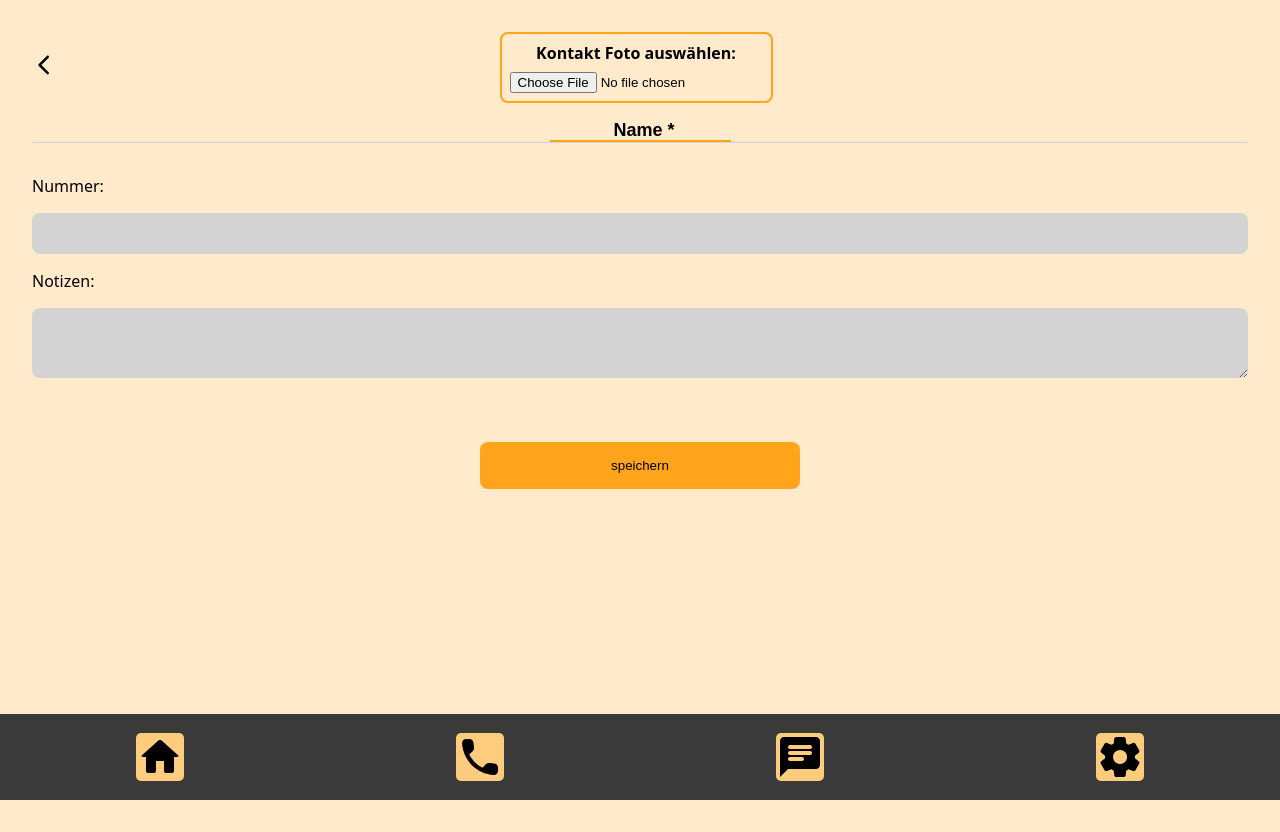
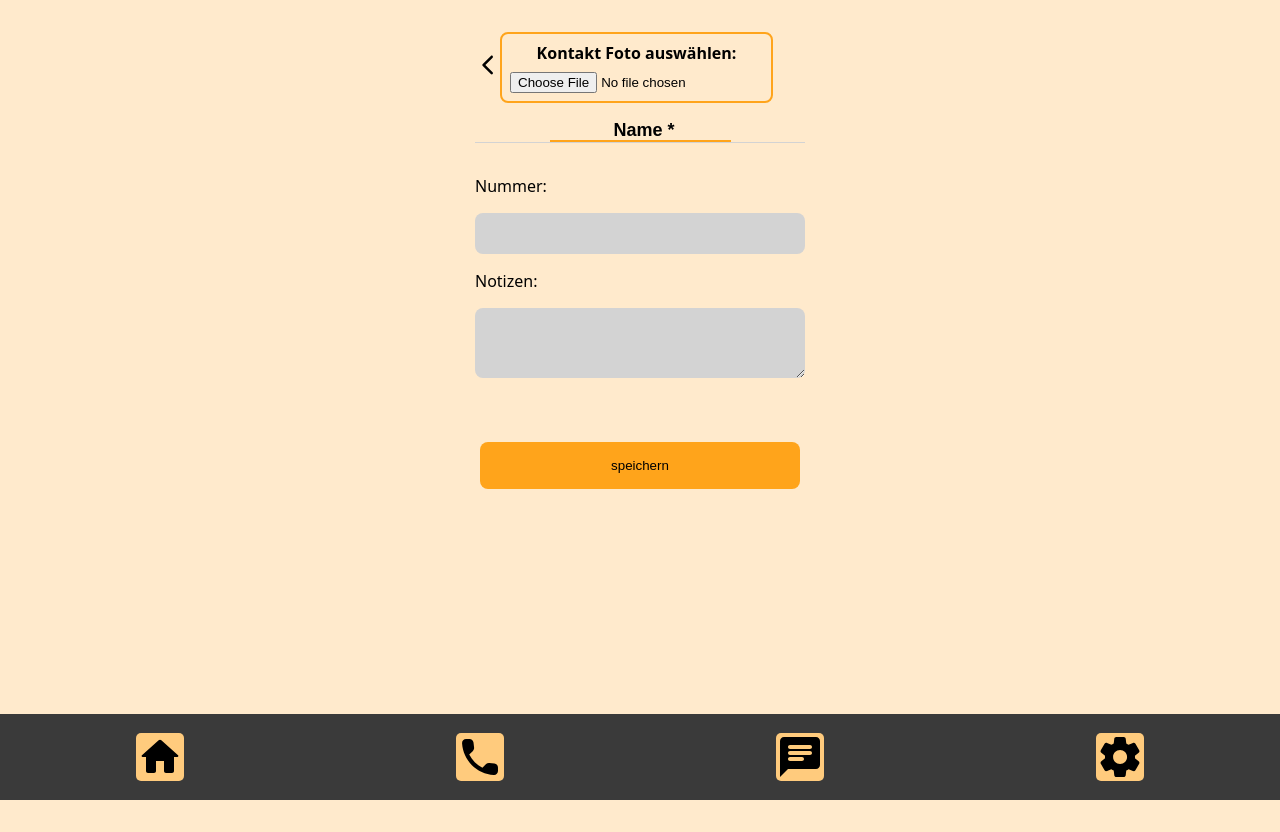
Before and after one commit to MariaRiosNavarro/mobileSimulation-propOS, a Next.js app: page /create in a window 1280 px wide. After the commit the page ends 800 px from the top, so only its background shows below. Built offline with nearby package versions, Linux system fonts and the light colour scheme; no server answers; the database is empty.

Commit message:
Add styles for dark mode, i forgot it!!

```diff
--- a/components/ContactForm/index.js
+++ b/components/ContactForm/index.js
@@ -8,11 +8,24 @@ import Button from "../Button";
 import { StyledButtonsContainer } from "../components.style";
 import { ThemeContext } from "../../pages/_app";
 import { useContext } from "react";
-import { StyledInputName } from "../Layout";
+import {
+  StyledInputName,
+  StyledTextareaGray,
+  StyledInputGray,
+  StyledCircularContainer,
+} from "../Layout";
 import { useState } from "react";
 import { useRouter } from "next/router";
 import Link from "next/link";
 //------------------------------------------STYLE
+
+const FormContainer = styled.div`
+  display: flex;
+  flex-direction: column;
+  align-items: center;
+  margin-top: 0;
+  height: 100vh;
+`;
 
 const StyledPhotoInput = styled.input`
   background-color: transparent;
@@ -32,26 +45,6 @@ const StyledPhotoLabel = styled.label`
   border: 2px solid var(--primary-color);
   &:hover {
     border: 2px solid var(--hover-color);
-  }
-`;
-const StyledInputGray = styled.input`
-  background-color: lightgray;
-  border: none;
-  border-radius: 8px;
-  outline: none;
-  padding: 0.8rem;
-  &:focus {
-    border-bottom: 2px solid var(--primary-color);
-  }
-`;
-const StyledTextareaGray = styled.textarea`
-  background-color: lightgray;
-  border: none;
-  border-radius: 8px;
-  outline: none;
-  padding: 0.8rem;
-  &:focus {
-    border-bottom: 2px solid var(--primary-color);
   }
 `;
 
@@ -94,10 +87,13 @@ export default function ContactForm({ onSubmit, defaultData, formName }) {
   }
   return (
     <>
+      <FormContainer>
         <form onSubmit={handleSubmit} formName={formName}>
           <StyledHeadingandFoto>
             <PositioningContainer>
+              <StyledCircularContainer theme={theme} customColor={customColor}>
                 <BackLink href={"/contacts"}>{backSVG}</BackLink>
+              </StyledCircularContainer>
               {/*-------------------------------- PHOTO INPUT  */}
               <StyledPhotoLabel htmlFor="photo">
                 Kontakt Foto auswählen:
@@ -132,6 +128,8 @@ export default function ContactForm({ onSubmit, defaultData, formName }) {
               name="phone"
               type="text"
               defaultValue={defaultData?.phone}
+              theme={theme}
+              customColor={customColor}
             />
             {/* NOTE TEXTAREA */}
             <label htmlFor="note">Notizen:</label>
@@ -141,12 +139,15 @@ export default function ContactForm({ onSubmit, defaultData, formName }) {
               type="text"
               rows={3}
               defaultValue={defaultData?.note}
+              theme={theme}
+              customColor={customColor}
             />
           </StyledFieldsContainer>
           <StyledButtonsContainer>
             <Button type="submit" name="speichern" />
           </StyledButtonsContainer>
         </form>
+      </FormContainer>
     </>
   );
 }
--- a/components/Layout/index.js
+++ b/components/Layout/index.js
@@ -136,7 +136,7 @@ export const StyledCircularContainer = styled.span`
       return "var(----lightBG)";
       //  --darkBG:#192559;
     } else if (props.theme === "dark") {
-      const lighterColor = getLightenColor("#192559", 0.3);
+      const lighterColor = getLightenColor("#192559", 0.5);
       return lighterColor;
     } else if (props.theme === "custom") {
       const lighterColor = getLightenColor(props.customColor, 0.2);
@@ -166,7 +166,7 @@ export const StyledlitleTabContainer = styled.span`
       return "var(----lightBG)";
       //  --darkBG:#192559;
     } else if (props.theme === "dark") {
-      const lighterColor = getLightenColor("#192559", 0.3);
+      const lighterColor = getLightenColor("#192559", 0.5);
       return lighterColor;
     } else if (props.theme === "custom") {
       const lighterColor = getLightenColor(props.customColor, 0.2);
@@ -218,6 +218,58 @@ export const StyledInputName = styled.input`
   }
 `;
 
+//Contactform Dark styles
+
+export const StyledTextareaGray = styled.textarea`
+  background-color: lightgray;
+  border: none;
+  border-radius: 8px;
+  outline: none;
+  padding: 0.8rem;
+  &:focus {
+    border-bottom: 2px solid var(--primary-color);
+  }
+  color: ${(props) => {
+    if (props.theme === "light") {
+      return "black";
+    } else if (props.theme === "dark") {
+      return "black";
+    } else if (props.theme === "custom") {
+      return "black";
+    }
+  }};
+`;
+
+export const StyledInputGray = styled.input`
+  background-color: lightgray;
+  border: none;
+  border-radius: 8px;
+  outline: none;
+  padding: 0.8rem;
+  &:focus {
+    border-bottom: 2px solid var(--primary-color);
+  }
+  color: black;
+`;
+
+//Contactfields in Contact details
+
+export const StyledInfo = styled.p`
+  background-color: ${(props) => {
+    if (props.theme === "light") {
+      return "lightgray";
+    } else if (props.theme === "dark") {
+      return "transparent";
+    } else if (props.theme === "custom") {
+      return "transparent";
+    }
+  }};
+  padding: 1rem;
+  border-radius: 8px;
+  font-weight: 400;
+  margin: 0;
+`;
+
 export default function Layout({ children }) {
   const { theme, customColor } = useContext(ThemeContext);
   return (
--- a/components/components.style.js
+++ b/components/components.style.js
@@ -45,6 +45,7 @@ export const StyledLoading = styled.div`
 //APPS reusable parts
 
 export const StyledAppBodyContainer = styled.div`
+  margin-top: 0;
   position: relative;
   min-height: 100vh;
 `;
```
Also changed, not shown: pages/contacts/[id]/index.js (+15 -13 lines). Lines whose indentation alone changed are shown as unchanged.
